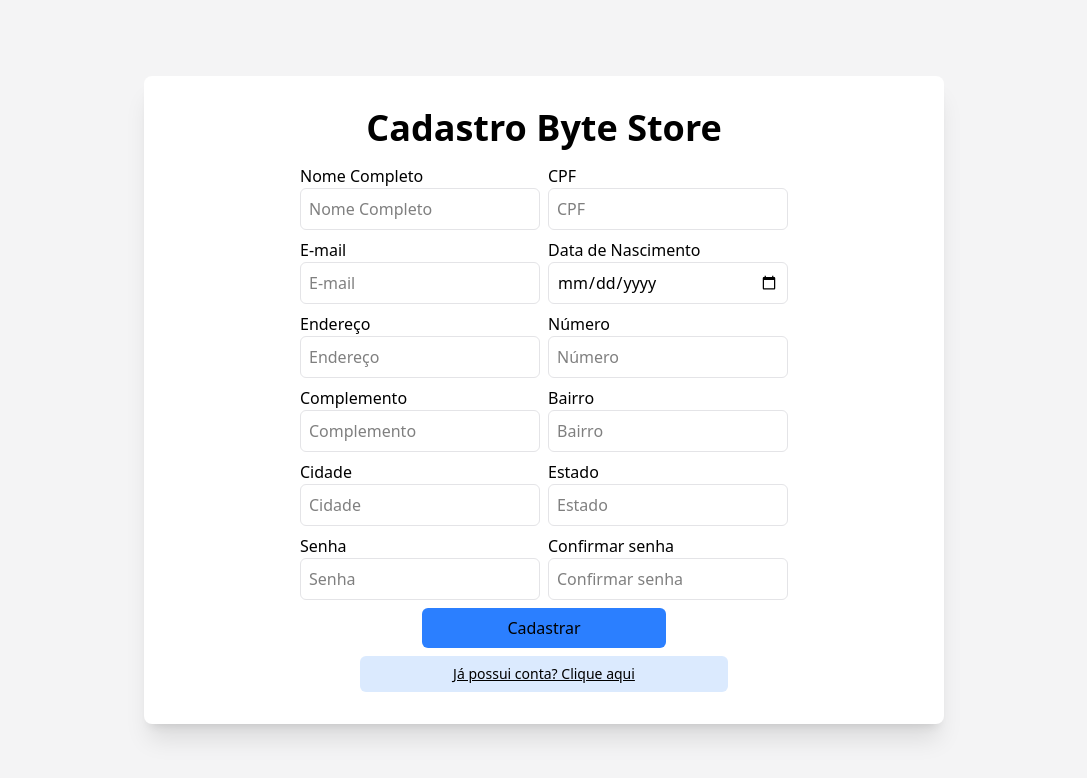
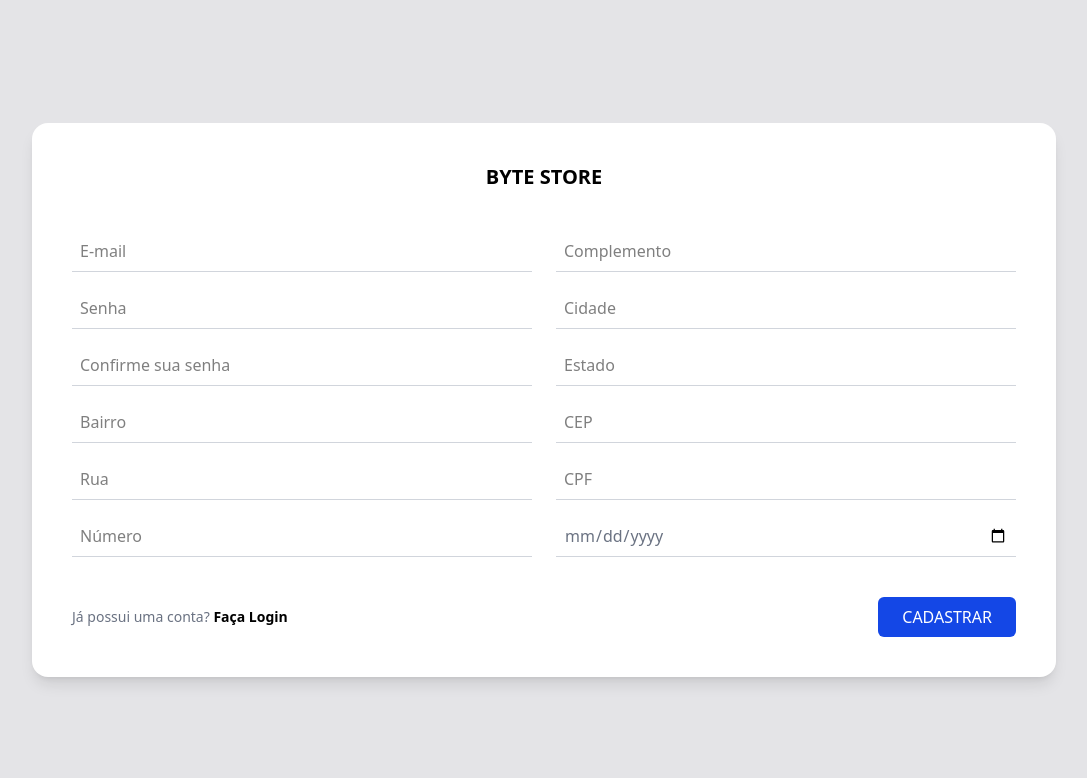
Before and after one commit to Gabriel-Ferrarez/ByteStore, a React (Vite) app in the folder frontend/: page /cadastro in a window 1280 px wide. Shown: the top 778 px of the page, without its empty margins (96-1183 px from the left). Built offline with nearby package versions, Linux system fonts and the light colour scheme.

Commit message:
Adicionando tela Login e fazendo alguns ajustes

```diff
--- a/frontend/src/App.tsx
+++ b/frontend/src/App.tsx
@@ -1,13 +1,15 @@
 import { BrowserRouter, Route, Routes } from "react-router-dom";
 import { Home } from "./pages/Home";
 import { Cadastro } from "./pages/Cadastro";
+import {Login} from "./pages/Login";
 
 export function App() {
-  return (
+  return <Cadastro/>;(
     <BrowserRouter>
       <Routes>
         <Route path="*" element={<Home />} />
         <Route path="/cadastro" element={<Cadastro />} />
+        <Route path="/login" element={<Login />} />
       </Routes>
     </BrowserRouter>
   )
--- a/frontend/src/pages/Cadastro.tsx
+++ b/frontend/src/pages/Cadastro.tsx
@@ -1,81 +1,90 @@
 export function Cadastro() {
-    return (
-        <div className="flex flex-1 h-screen w-screen items-center justify-center bg-zinc-100">
+  return (
+    <div className="flex items-center justify-center min-h-screen bg-zinc-200">
+      <div className="bg-white p-10 rounded-2xl shadow-lg w-full max-w-5xl">
+        <h1 className="text-xl font-bold text-center mb-10">BYTE STORE</h1>
 
-            <div className="flex flex-col items-center w-200 rounded-lg shadow-xl h-fit bg-white p-8">
-                <h2 className="text-4xl font-bold">Cadastro Byte Store</h2>
-                <form id="cadastroForm" className="flex flex-col items-center mt-4">
-                    <div className="grid grid-cols-2 gap-2">
+        <form className="grid grid-cols-1 md:grid-cols-2 gap-6">
+          <div className="flex flex-col gap-4">
+            <input
+              type="email"
+              placeholder="E-mail"
+              className="border-b border-gray-300 focus:outline-none focus:border-blue-700 p-2"
+            />
+            <input
+              type="password"
+              placeholder="Senha"
+              className="border-b border-gray-300 focus:outline-none focus:border-blue-700 p-2"
+            />
+            <input
+              type="password"
+              placeholder="Confirme sua senha"
+              className="border-b border-gray-300 focus:outline-none focus:border-blue-700 p-2"
+            />
+            <input
+              type="text"
+              placeholder="Bairro"
+              className="border-b border-gray-300 focus:outline-none focus:border-blue-700 p-2"
+            />
+            <input
+              type="text"
+              placeholder="Rua"
+              className="border-b border-gray-300 focus:outline-none focus:border-blue-700 p-2"
+            />
+            <input
+              type="text"
+              placeholder="Número"
+              className="border-b border-gray-300 focus:outline-none focus:border-blue-700 p-2"
+            />
+          </div>
 
-                        <div className="flex flex-col">
-                            <label>Nome Completo</label>
-                            <input className="w-60 border-1 border-zinc-200 p-2 rounded-md" type="text" id="nome" placeholder="Nome Completo" max="80" required />
-                        </div>
+          <div className="flex flex-col gap-4">
+            <input
+              type="text"
+              placeholder="Complemento"
+              className="border-b border-gray-300 focus:outline-none focus:border-blue-700 p-2"
+            />
+            <input
+              type="text"
+              placeholder="Cidade"
+              className="border-b border-gray-300 focus:outline-none focus:border-blue-700 p-2"
+            />
+            <input
+              type="text"
+              placeholder="Estado"
+              className="border-b border-gray-300 focus:outline-none focus:border-blue-700 p-2"
+            />
+            <input
+              type="text"
+              placeholder="CEP"
+              className="border-b border-gray-300 focus:outline-none focus:border-blue-700 p-2"
+            />
+            <input
+              type="text"
+              placeholder="CPF"
+              className="border-b border-gray-300 focus:outline-none focus:border-blue-700 p-2"
+            />
+            <input
+              type="date"
+              placeholder="Nascimento"
+              className="border-b border-gray-300 focus:outline-none focus:border-blue-700 p-2 text-gray-500"
+            />
+          </div>
+        </form>
 
-                        <div className="flex flex-col">
-                            <label>CPF</label>
-                            <input className="w-60 border-1 border-zinc-200 p-2 rounded-md" type="text" id="CPF" placeholder="CPF" max="14" required />
-                        </div>
-
-                        <div className="flex flex-col">
-                            <label>E-mail</label>
-                            <input className="w-60 border-1 border-zinc-200 p-2 rounded-md" type="email" id="email" placeholder="E-mail" max="80" required />
-                        </div>
-
-                        <div className="flex flex-col">
-                            <label>Data de Nascimento</label>
-                            <input className="w-60 border-1 border-zinc-200 p-2 rounded-md" type="date" id="nascimento" required />
-                        </div>
-
-                        <div className="flex flex-col">
-                            <label>Endereço</label>
-                            <input className="w-60 border-1 border-zinc-200 p-2 rounded-md" type="text" id="endereco" placeholder="Endereço" max="75" required />
-                        </div>
-
-                        <div className="flex flex-col">
-                            <label>Número</label>
-                            <input className="w-60 border-1 border-zinc-200 p-2 rounded-md" id="numero" placeholder="Número" required />
-                        </div>
-
-                        <div className="flex flex-col">
-                            <label>Complemento</label>
-                            <input className="w-60 border-1 border-zinc-200 p-2 rounded-md" type="text" id="complemento" placeholder="Complemento" max="25
-                        </div>" required />
-                        </div>
-
-                        <div className="flex flex-col">
-                            <label>Bairro</label>
-                            <input className="w-60 border-1 border-zinc-200 p-2 rounded-md" type="text" id="bairro" placeholder="Bairro" max="50" required />
-                        </div>
-
-                        <div className="flex flex-col">
-                            <label>Cidade</label>
-                            <input className="w-60 border-1 border-zinc-200 p-2 rounded-md" type="text" id="cidade" placeholder="Cidade" max="50" required />
-                        </div>
-
-                        <div className="flex flex-col">
-                            <label>Estado</label>
-                            <input className="w-60 border-1 border-zinc-200 p-2 rounded-md" type="text" id="estado" placeholder="Estado" max="2" required />
-                        </div>
-
-                        <div className="flex flex-col">
-                            <label>Senha</label>
-                            <input className="w-60 border-1 border-zinc-200 p-2 rounded-md" type="password" id="senha" placeholder="Senha" max="20" required />
-                        </div>
-                        <div className="flex flex-col">
-                            <label>Confirmar senha</label>
-                            <input className="w-60 border-1 border-zinc-200 p-2 rounded-md" type="password" id="confirmarSenha" placeholder="Confirmar senha" max="
-                        </div>20" required />
-                        </div>
-
-                    </div>
-                    <button type="submit" className="w-[50%] bg-blue-500 p-2 rounded-md mt-2">Cadastrar</button>
-                </form>
-                <button id="loginRedirect" className="w-[50%] bg-blue-100 p-2 rounded-md mt-2 text-sm underline">Já possui conta? Clique aqui</button>
-            </div>
-
+        <div className="flex justify-between items-center mt-10">
+          <p className="text-sm text-gray-500">
+            Já possui uma conta?{' '}
+            <span className="font-semibold cursor-pointer hover:underline text-black">Faça Login</span>
+          </p>
+          <button
+            type="submit"
+            className="bg-blue-700 text-white px-6 py-2 rounded-md hover:bg-blue-800"
+          >
+            CADASTRAR
+          </button>
         </div>
-
-
-    )
+      </div>
+    </div>
+  );
 }
--- a/frontend/src/pages/Home.tsx
+++ b/frontend/src/pages/Home.tsx
@@ -1,5 +1,6 @@
 import { Footer } from '../components/Footer'
 import { Header } from '../components/Header'
+
 
 export function Home() {
     const products = [
--- /dev/null
+++ b/frontend/src/pages/Login.tsx
@@ -0,0 +1,32 @@
+export function Login() {
+  return (
+    <div className="flex items-center justify-center min-h-screen bg-zinc-200">
+      <div className="bg-white p-10 rounded-2xl shadow-lg w-[350px] text-center">
+        <h1 className="text-xl font-bold mb-8">BYTE STORE</h1>
+
+        <form className="flex flex-col gap-4">
+          <input
+            type="email"
+            placeholder="E-mail"
+            className="border-b border-gray-400 p-2 focus:outline-none bg-transparent"
+          />
+          <input
+            type="password"
+            placeholder="Senha"
+            className="border-b border-gray-400 p-2 focus:outline-none bg-transparent"
+          />
+          <div className="text-sm text-gray-600 text-left">
+            Não possui conta? <a href="#" className="font-semibold text-black">Crie uma</a>
+          </div>
+
+          <button
+            type="submit"
+            className="bg-blue-700 text-white py-2 rounded-md hover:bg-blue-800 mt-4"
+          >
+            LOGIN
+          </button>
+        </form>
+      </div>
+    </div>
+  );
+}
```
